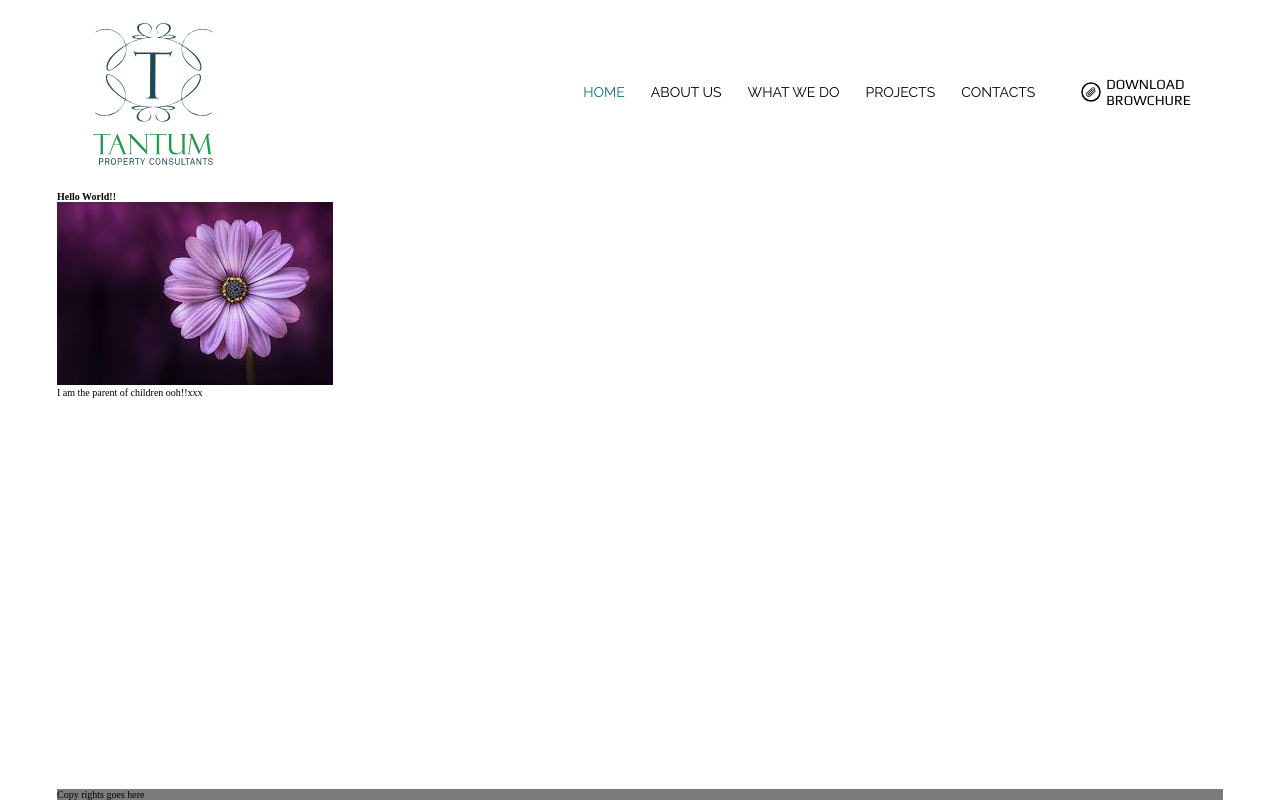
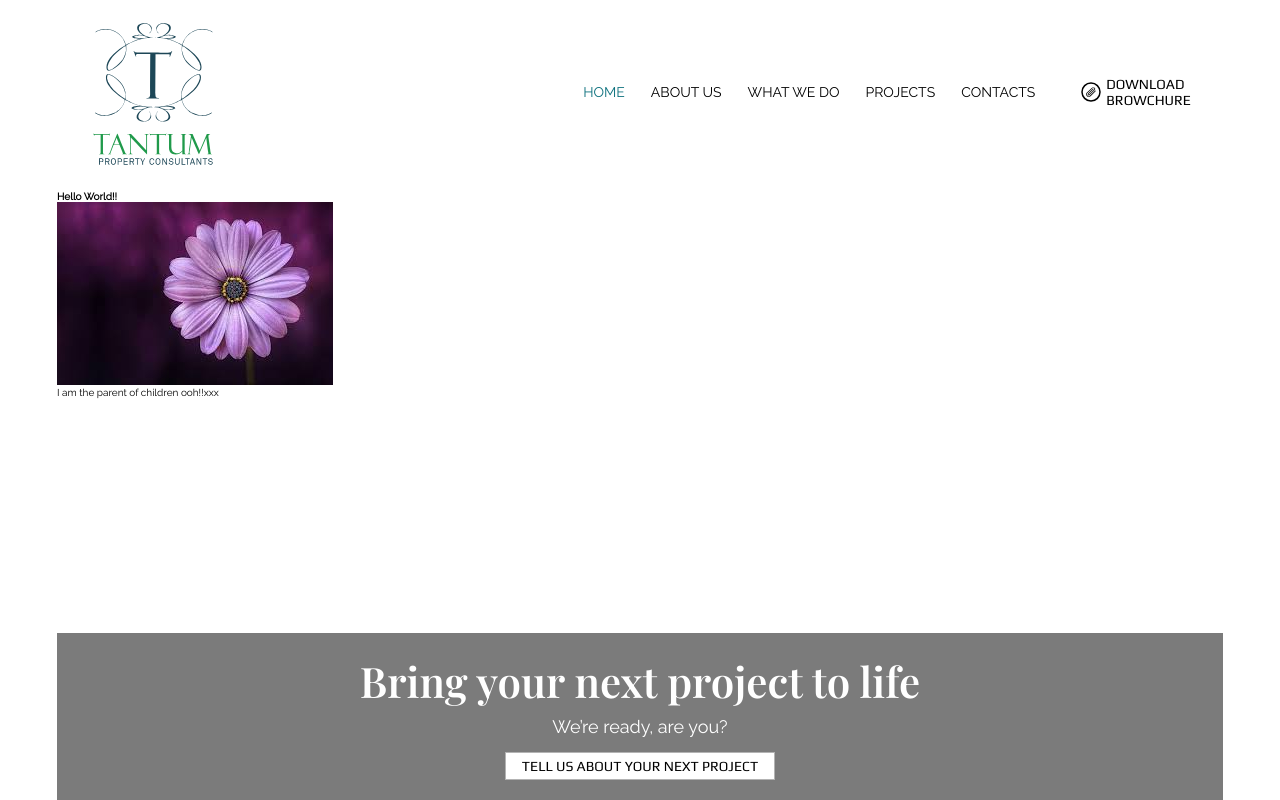
Before and after one commit to afi-arif/tantum-pm, a React app: page /home in a window 1280 px wide. Built offline with nearby package versions, Linux system fonts and the light colour scheme.

Commit message:
footer added with all sizes

```diff
--- a/src/components/footer.component.tsx
+++ b/src/components/footer.component.tsx
@@ -4,7 +4,9 @@ export class Footer extends React.Component {
     render() {
         return (
             <footer>
-               <p>Copy rights goes here</p>
+               <p>Bring your next project to life</p>
+               <span>We’re ready, are you?</span>
+               <button>TELL US ABOUT YOUR NEXT PROJECT</button>
             </footer>
         )
     }
--- a/src/components/header.component.tsx
+++ b/src/components/header.component.tsx
@@ -5,7 +5,7 @@ interface NaviState {
     show:boolean;
 }
 
-export class Header extends React.Component<NavLink|{}, NaviState> {
+export class Header extends React.Component<React.LinkHTMLAttributes<any>, NaviState> {
 
     state:NaviState = {
         show:false
--- a/src/index.html
+++ b/src/index.html
@@ -4,9 +4,7 @@
     <base href="/">
     <meta charset="UTF-8">
     <meta name="viewport" content="width=device-width, initial-scale=1.0">
-    <link href="https://fonts.googleapis.com/css2?family=Raleway&display=swap" rel="stylesheet">
-    <link href="https://fonts.googleapis.com/css2?family=Play&family=Raleway&display=swap" rel="stylesheet">
-    <title>Tantum Project Mangements</title>
+    <link href="https://fonts.googleapis.com/css2?family=Play&family=Playfair+Display:wght@600&family=Raleway&display=swap" rel="stylesheet">    <title>Tantum Project Mangements</title>
 </head>
 <body>
     <div id="root"></div>
--- a/src/index.tsx
+++ b/src/index.tsx
@@ -1,8 +1,8 @@
 import React, {FC} from "react";
 import ReactDOM from "react-dom";
 import { BrowserRouter as Router, Route, Link, Redirect, Switch} from "react-router-dom";
+import "./styles/layout.scss";
 import "./styles/global.scss";
-import "./styles/layout.scss";
 import {Home} from "./components/home.component";
 import {Service} from "./components/service.component";
 import {Layout } from "./components/layout";
--- a/src/styles/global.scss
+++ b/src/styles/global.scss
@@ -43,7 +43,7 @@ header{
     justify-content: space-between;
     align-items: center;
     position: relative;
-    font-family: 'Raleway', sans-serif;
+
 
     nav.small {
         position: absolute;
@@ -105,9 +105,38 @@ header{
 
 footer{
     background: #7b7b7b;
+    text-align: center;
+    color: #fff;
+    padding: 2rem 0;
+    p{
+        font-size: 1.6rem;
+        font-family: 'Playfair Display', serif;
+        margin-bottom: 0.7rem;
+    }
+    span{
+        display: block;
+        margin-bottom: 1.5rem;
+    }
+    button{
+        background: #ffffff;
+        border:1px solid #b3b3b3;
+        font-family: 'Play', sans-serif;
+        padding: 0.5rem 1.6rem;
+    }
 }
 
 @media screen and (min-width:768px){
+    footer{
+        p{
+            font-size: 3.2rem;
+        }
+        span{
+           font-size: 1.6rem;
+        }
+        button{
+           font-size: 1.4rem;
+        }
+    }
     .tantum-logo{
         padding: 5.3rem 4.6rem;
     }
@@ -186,4 +215,16 @@ footer{
 
     }
 
+    footer{
+        p{
+            font-size: 4.2rem;
+        }
+        span{
+           font-size: 1.8rem;
+        }
+        button{
+           font-size: 1.4rem;
+        }
+    }
+
 }
--- a/src/styles/layout.scss
+++ b/src/styles/layout.scss
@@ -13,6 +13,7 @@ html{
 html,
 body{
     height: 100%;
+    font-family: 'Raleway', sans-serif;
 }
 
 .tantum-wrapper{
```
